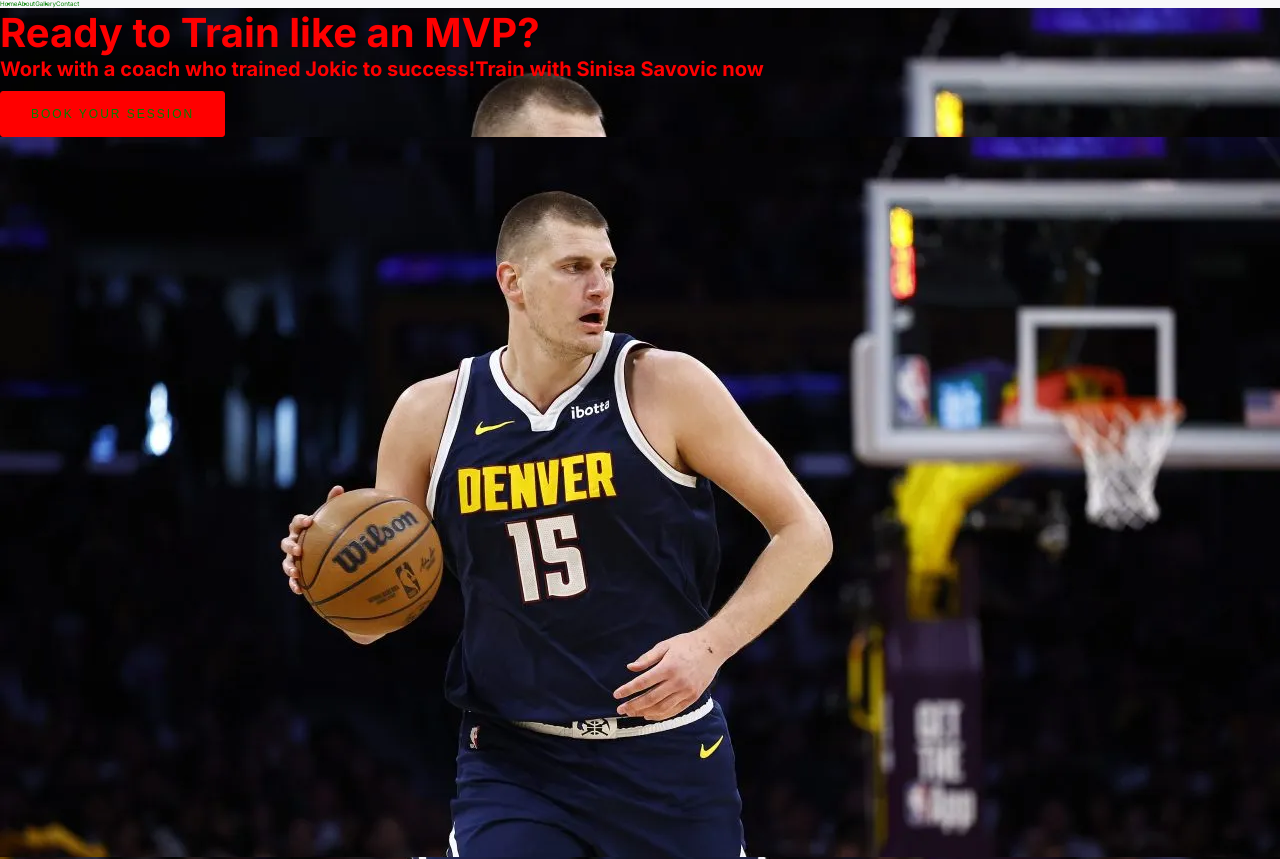
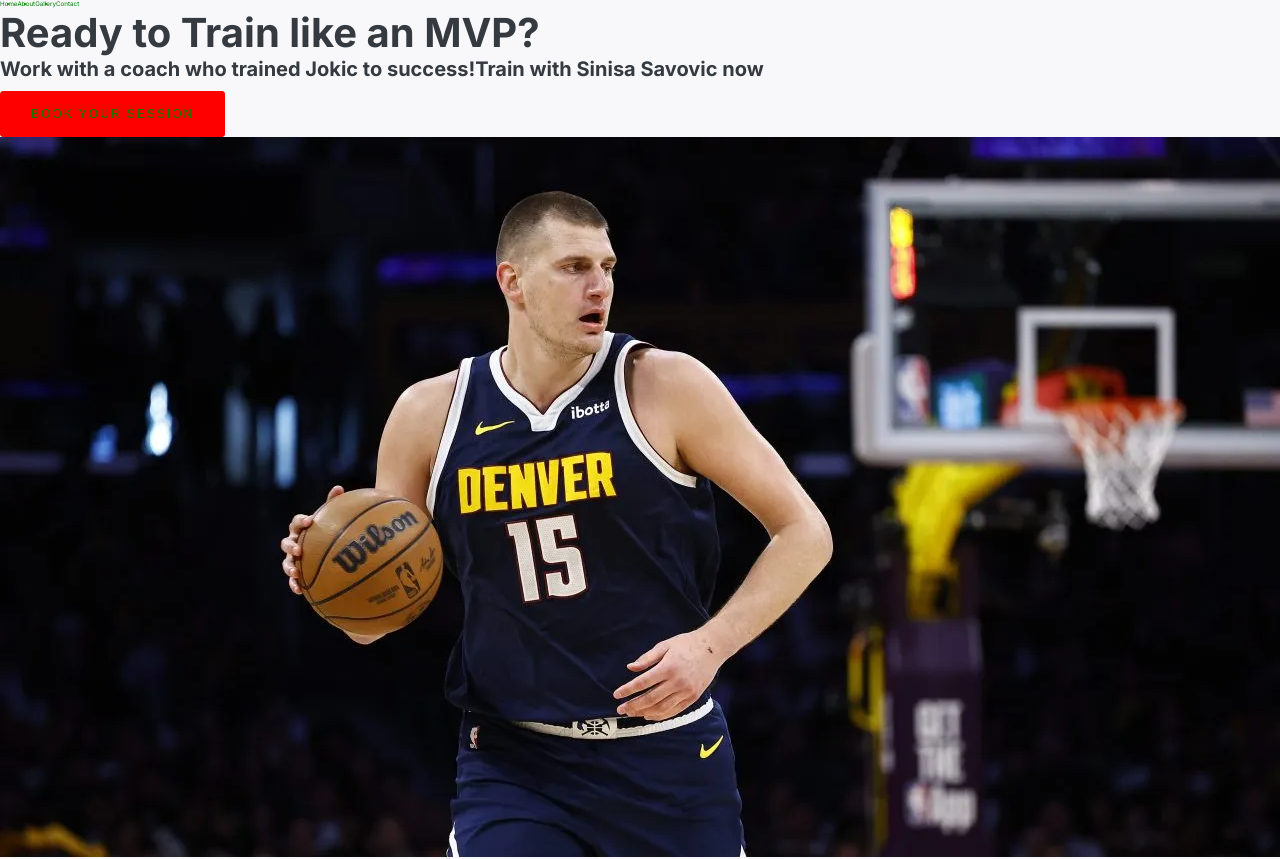
Before and after one commit to krsticzoran/basketball-coach, a Next.js app: page / in a window 1280 px wide. Built offline with nearby package versions, Linux system fonts and the light colour scheme.

Commit message:
hero section

```diff
--- /dev/null
+++ b/app/hero-section.js
@@ -0,0 +1,23 @@
+import Image from 'next/image'
+import bgImage from '../public/bg1.webp'
+import Button from '@/components/ui/button'
+
+export default function HeroSection() {
+  return (
+    <section>
+      <div>
+        <h1>Ready to Train like an MVP? </h1>
+        <h5>
+          <span> Work with a coach who trained Jokic to success!</span>
+          <span>Train with Sinisa Savovic now</span>
+        </h5>
+        <Button href='/contact/' color='dark'>
+          Book Your Session
+        </Button>
+      </div>
+      <div>
+        <Image src={bgImage} priority alt='Nikola Jokic' />
+      </div>
+    </section>
+  )
+}
--- a/app/page.js
+++ b/app/page.js
@@ -1,31 +1,9 @@
-import Image from 'next/image'
-import bgImage from '../public/bg1.webp'
-import Button from '@/components/ui/button'
+import HeroSection from './hero-section'
 
 export default function Home() {
-  const divStyle = {
-    position: 'relative',
-    width: '100%',
-    height: '100%',
-    backgroundImage: `url(${bgImage.src})`,
-    backgroundSize: 'cover',
-    backgroundPosition: 'center',
-  }
   return (
-    <main style={divStyle}>
-      <div>
-        <h1>Ready to Train like an MVP? </h1>
-        <h5>
-          <span> Work with a coach who trained Jokic to success!</span>
-          <span>Train with Sinisa Savovic now</span>
-        </h5>
-        <Button href='/contact/' color='dark'>
-          Book Your Session
-        </Button>
-      </div>
-      <div>
-        <Image src={bgImage} priority alt='Nikola Jokic' />
-      </div>
+    <main>
+      <HeroSection />
     </main>
   )
 }
--- a/styles/globals.scss
+++ b/styles/globals.scss
@@ -24,6 +24,7 @@ body {
 }
 
 body {
+  color: #343a40;
   position: relative;
 }
 h1 {
@@ -42,13 +43,4 @@ a {
 }
 
 main {
-  color: $primary-color;
-
-  @include tablet {
-    color: $secondary-color;
-  }
-
-  @include mobile {
-    color: $third-color;
-  }
 }
--- a/styles/utilities/_variables.scss
+++ b/styles/utilities/_variables.scss
@@ -1,3 +1,4 @@
 $primary-color: red;
 $secondary-color: green;
 $third-color: pink;
+$color-white: #f1f6fc;
```
Also changed, not shown: styles/pages/home.module.scss (added).
